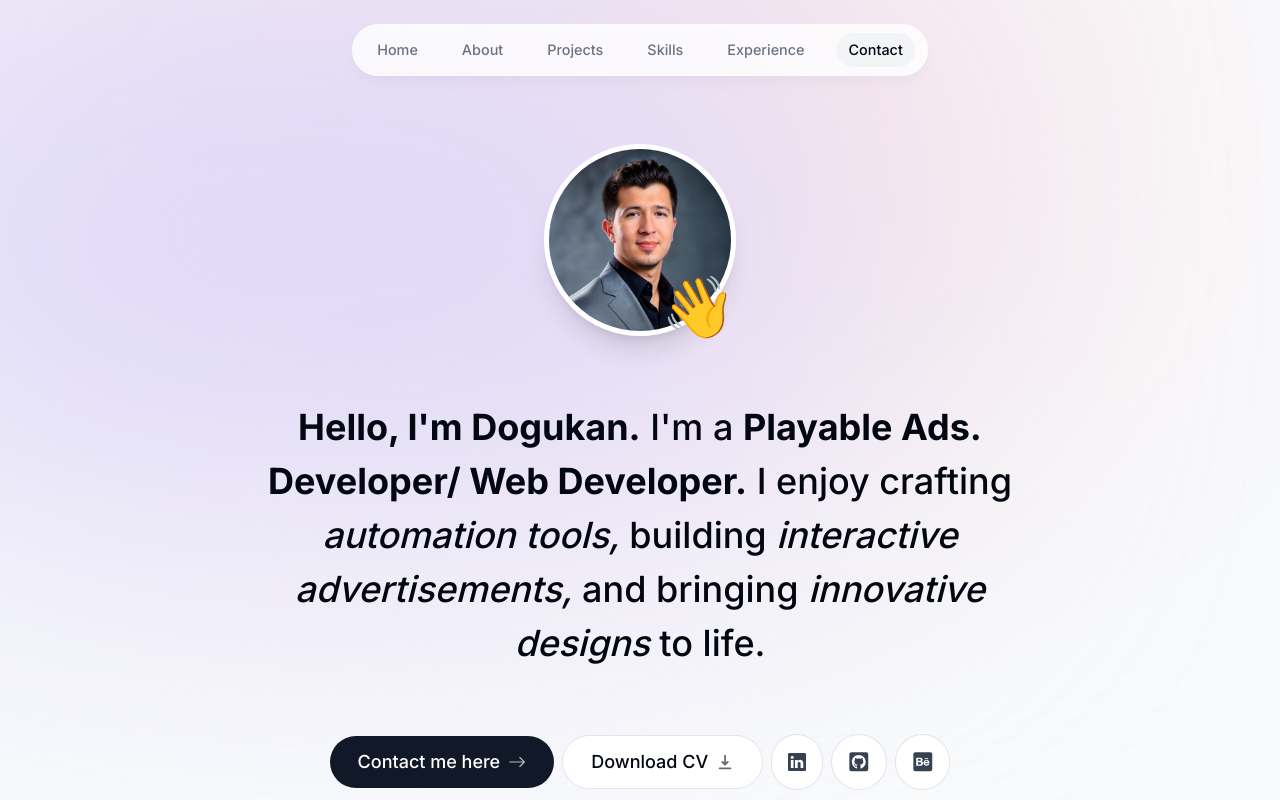
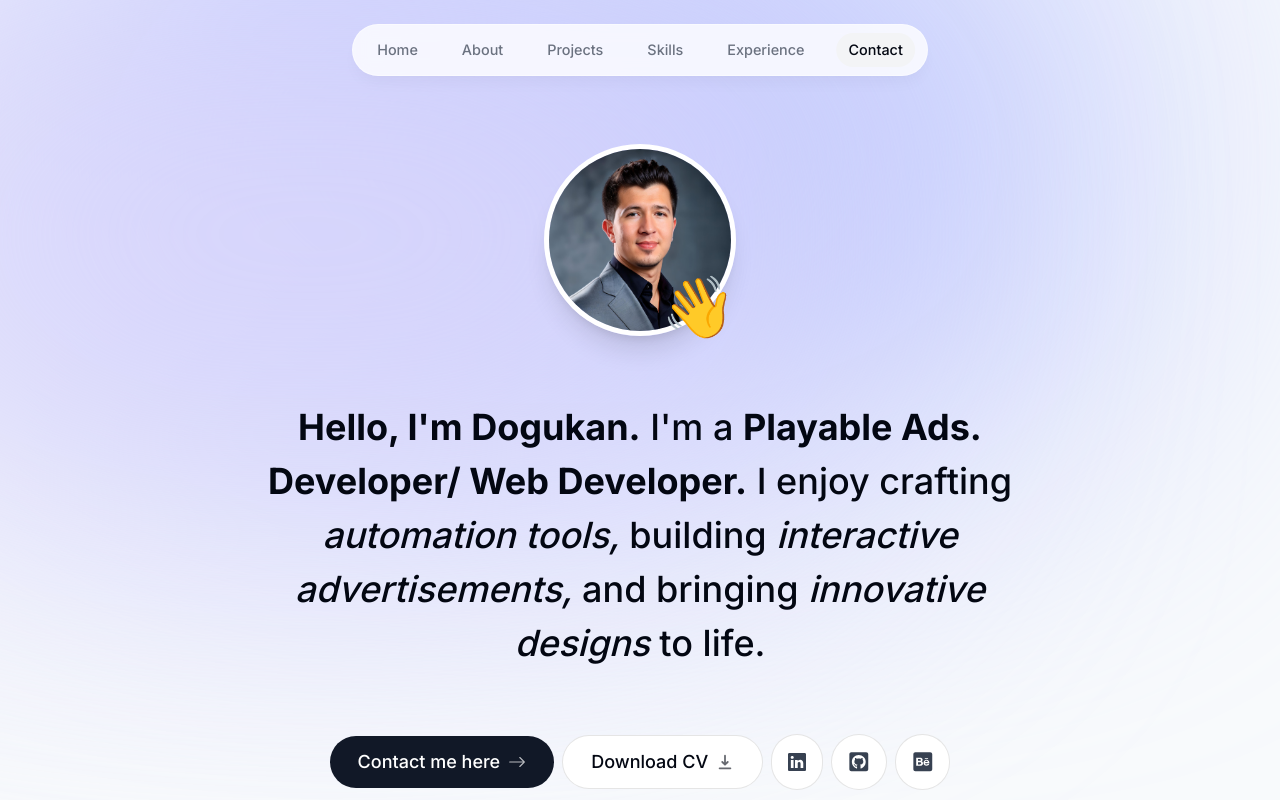
Before and after one commit to dkbozkurt/dkbozkurt-portfolio, a Next.js app: page / in a window 1280 px wide. Shown: the top 800 px of the page. Built offline with nearby package versions, Linux system fonts and the light colour scheme; no server answers.

Commit message:
background color update

```diff
--- a/app/layout.tsx
+++ b/app/layout.tsx
@@ -22,7 +22,7 @@ export default function RootLayout({
         <html lang="en"
         className="!scroll-smooth">
         <body className={`${inter.className} bg-slate-50 text-gray-950 relative pt-28 sm:pt-36`}>
-            <div className = "bg-[#fbe2e3] absolute top-[-6rem] -z-10 right-[11rem] h-[31.25rem] w-[31.25rem] rounded-full blur-[10rem] sm:w-[68.75rem]"></div>
+            <div className = "bg-[#adbaff] absolute top-[-6rem] -z-10 right-[11rem] h-[31.25rem] w-[31.25rem] rounded-full blur-[10rem] sm:w-[68.75rem]"></div>
             <div className = "bg-[#dbd7fb] absolute top-[-1rem] -z-10 left-[-35rem] h-[31.25rem] w-[50rem] rounded-full blur-[10rem] sm:w-[68.75rem] md:left-[-33rem] lg:left-[-28rem] xl:left-[-15rem] 2xl:left-[-5rem]"></div>
 
             <ActiveSectionContextProvider>
```
